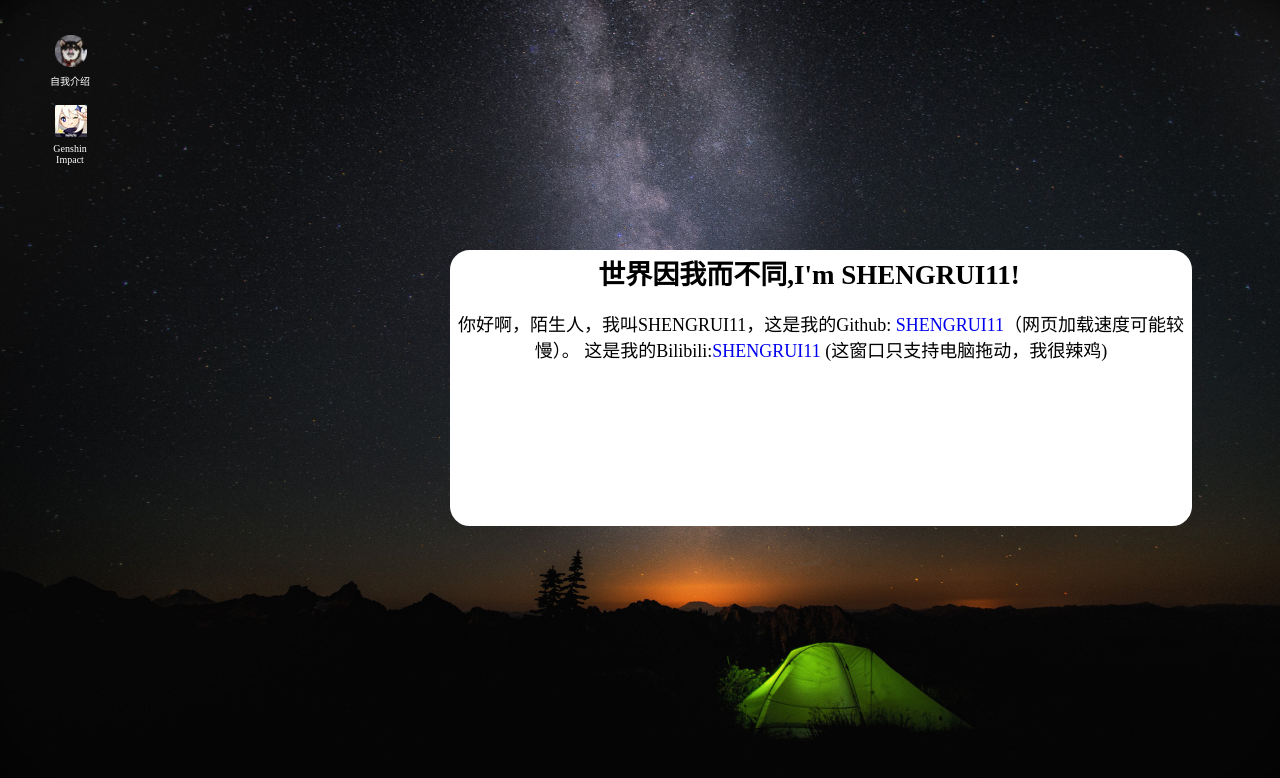
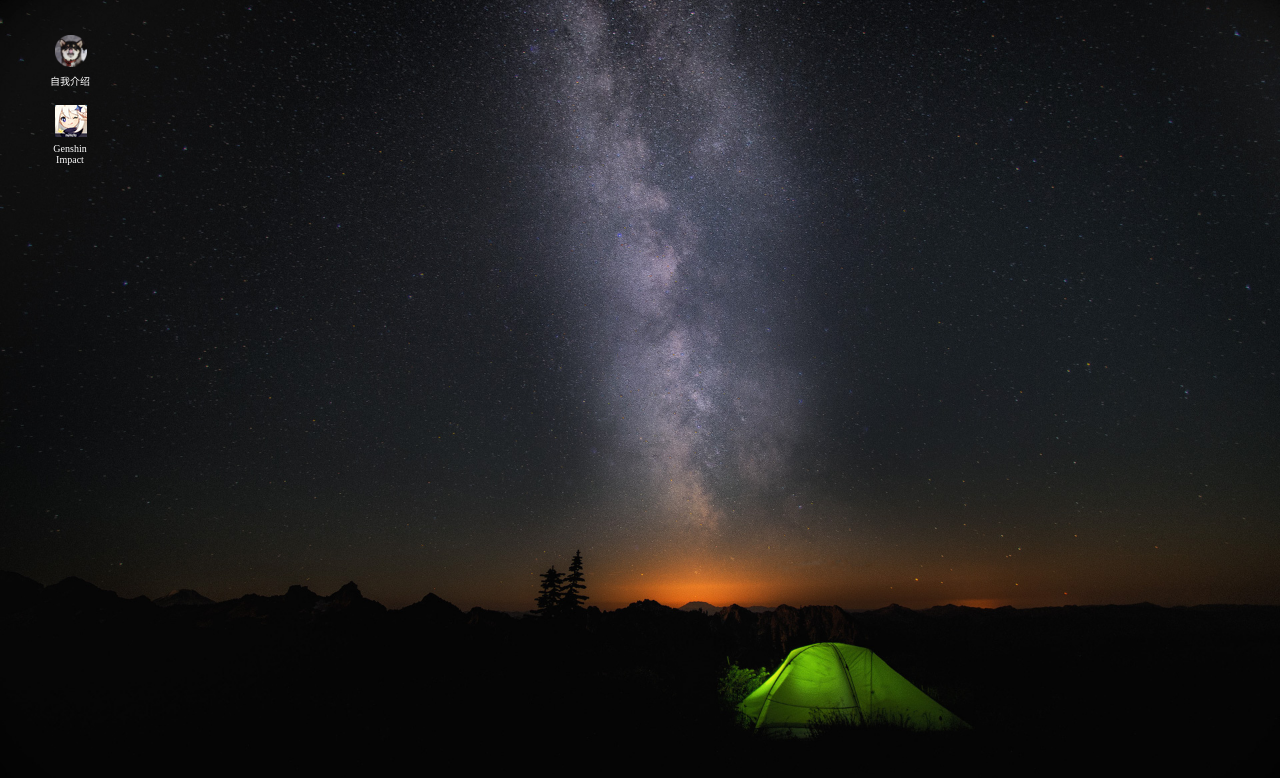
Before and after one commit to SHENGRUI11/SHENGRUI11.github.io, a plain HTML site: page index.html in a window 1280 px wide. Drawn offline with Linux system fonts and the light colour scheme.

Commit message:
Update index.html

```diff
--- a/index.html
+++ b/index.html
@@ -20,7 +20,6 @@
             text-align: center;
           }
           #intro_win{
-<<<<<<< HEAD
             background-image: url(images/window.png);
             background-size:100% 100%;
             width: 736px;
@@ -28,18 +27,6 @@
             position: absolute;
             top:250px;
             left: 450px;
-=======
-            width: 480px;
-            height: 270px;
-            background: white;
-            border: 3px solid white;
-            border-radius: 20px;
-            position: absolute;
-            top:250px;
-            left: 450px;
-            text-align: center;
-            font-size: 18px;
->>>>>>> ad4020a8c0a39df8de664c6a68e358491e065d1a
             display: none;
           }
           @keyframes out {
```
